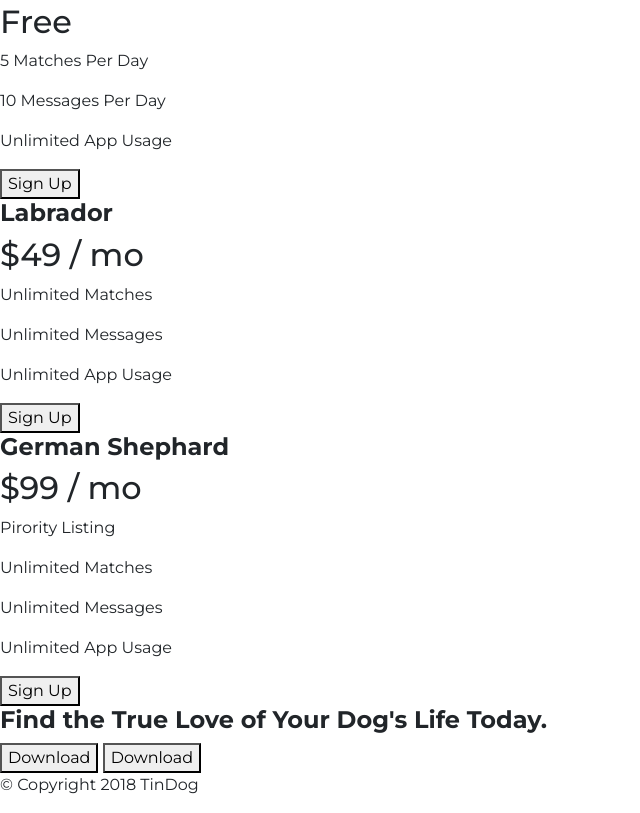
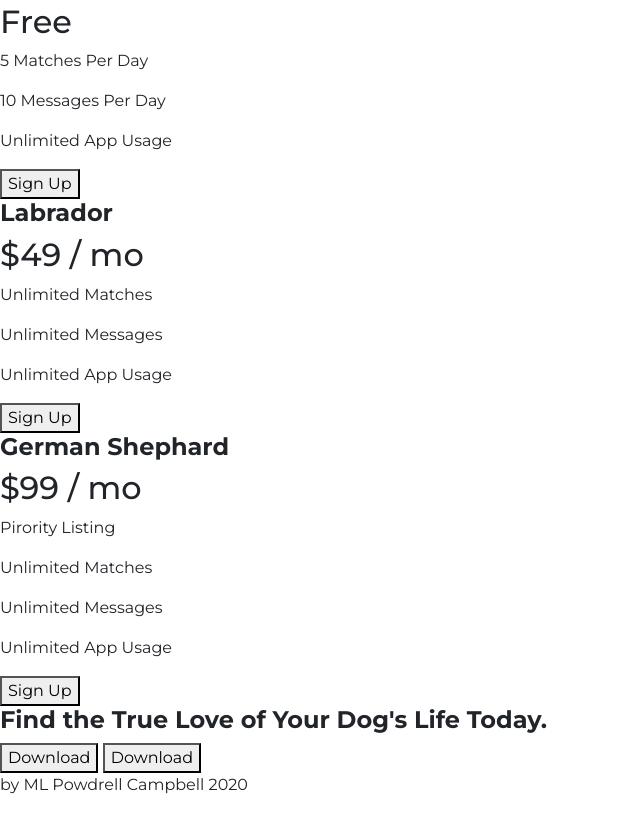
Before and after one commit to MLCampbell/TinDog, a plain HTML site: page index.html in a window 1280 px wide. Shown: the part 1964-2777 px from the top of the page, without its empty margins (0-640 px from the left). Drawn offline with nearby package versions, Linux system fonts and the light colour scheme.

Commit message:
Update index.html
Updated footer.

```diff
--- a/index.html
+++ b/index.html
@@ -161,7 +161,7 @@
 
   <footer id="footer">
 
-    <p>© Copyright 2018 TinDog</p>
+    <p>by ML Powdrell Campbell 2020</p>
 
   </footer>
   <!-- Bootstrap 4 required scripts -->
```
